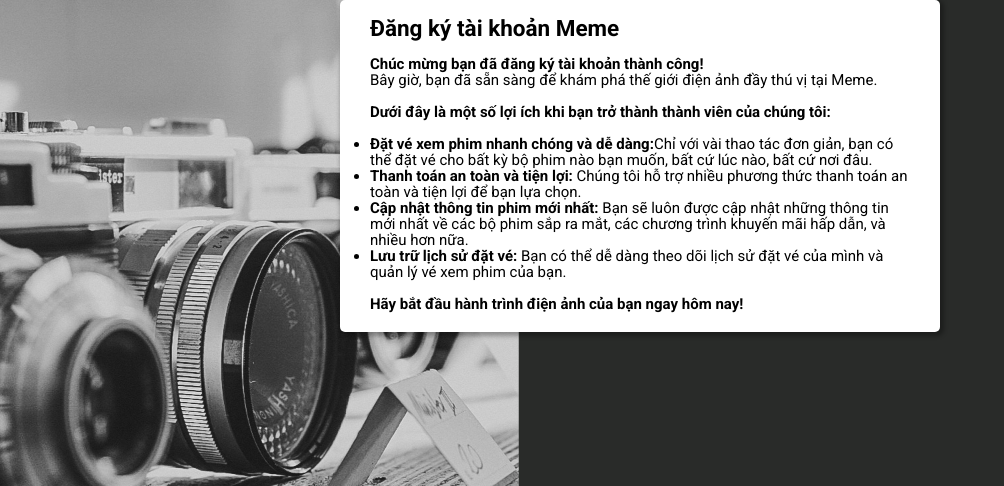
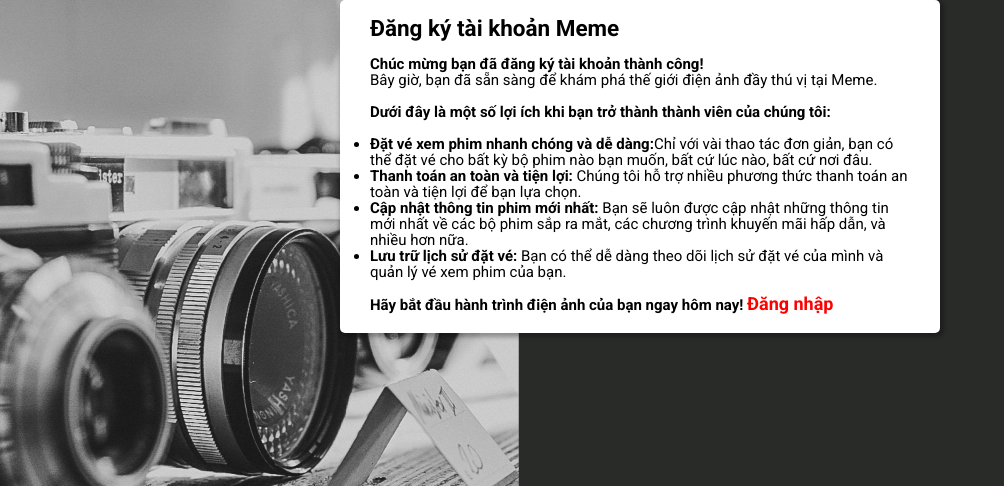
Before and after one commit to LeTrungTinh1112/WEB---FILM, a PHP site: page /WEB---FIL/pages/log_sign.php?pages=sign_in_success in a window 1280 px wide. Shown: the top 486 px of the page, without its empty margins (0-1004 px from the left). Run offline with PHP 8.4, Linux system fonts and the light colour scheme.

Commit message:
thêm btn đăng nhập sau khi đăng kýký

```diff
--- a/pages/sign_in_success.php
+++ b/pages/sign_in_success.php
@@ -18,6 +18,7 @@
                 </ul>
                 <br>
                 <b>Hãy bắt đầu hành trình điện ảnh của bạn ngay hôm nay!</b>
+                <a class="form-signin" href="./log_sign.php?pages=log_in" style="color: red; font-size: 18px; font-weight: bold;">Đăng nhập</a>
                 </p>
             </div>
         </div>
```
